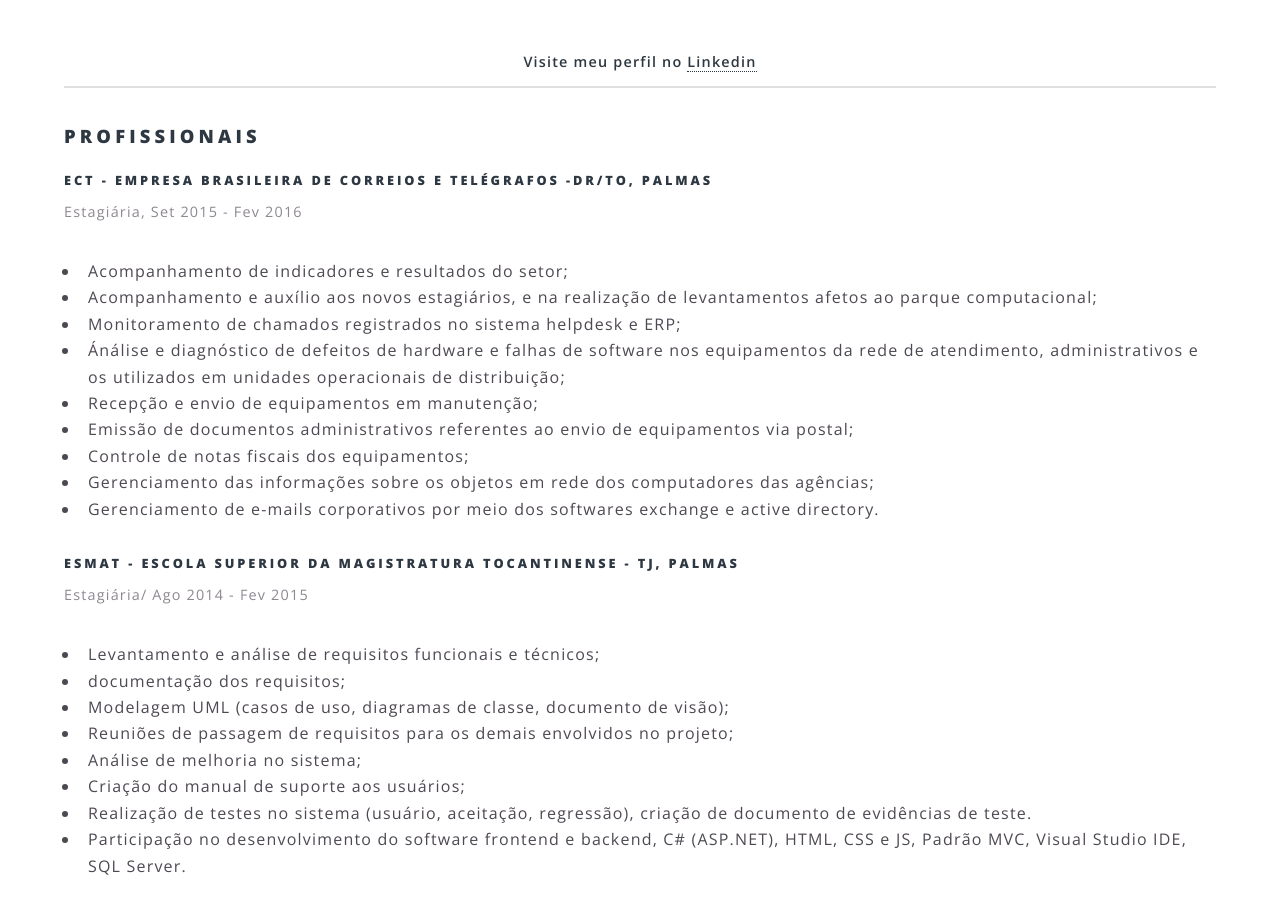
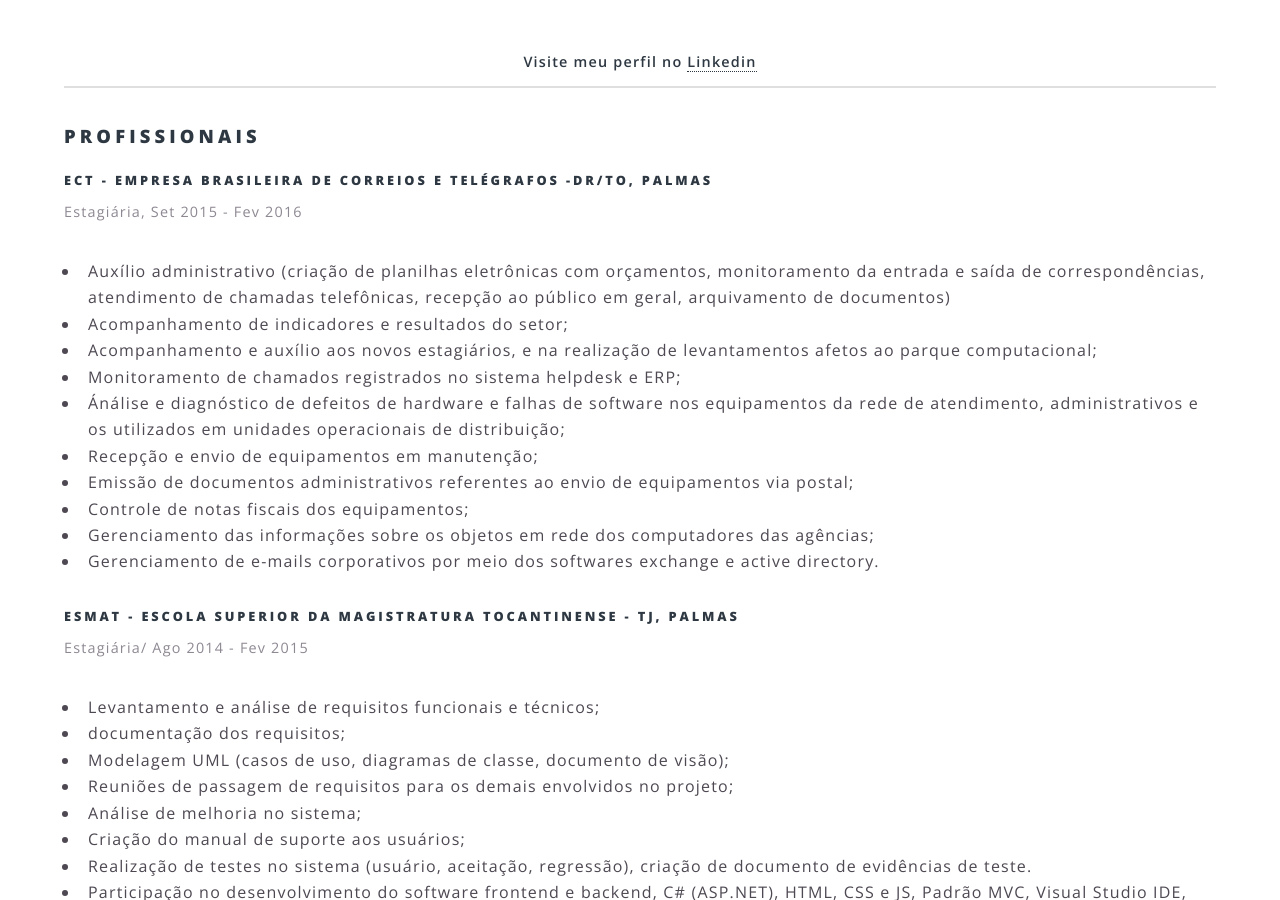
Before and after one commit to SaraFernandes/sarafernandes.github.io_sfdhgdfg, a Jekyll site: the page built from experiencias.html, in a window 1280 px wide and 900 px high, scrolled down 482 px. Built offline with Jekyll 4.4.1, drawn with Linux system fonts in a browser that asks for light colours.

Commit message:
Update experiencias.html

```diff
--- a/experiencias.html
+++ b/experiencias.html
@@ -23,7 +23,8 @@ title: Experiências
 				</header>
 					<div class="12u 12u$(medium)">
 						<ul>
-							<li>Acompanhamento de indicadores e resultados do setor;</li>
+							<li>Auxílio administrativo (criação de planilhas eletrônicas com orçamentos, monitoramento da entrada e saída de correspondências, atendimento de chamadas telefônicas, recepção ao público em geral, arquivamento de documentos)</li>
+						        <li>Acompanhamento de indicadores e resultados do setor;</li>
 							<li>Acompanhamento e auxílio aos novos estagiários, e na realização de levantamentos afetos ao parque computacional;</li>
 							<li>Monitoramento de chamados registrados no sistema helpdesk e ERP;</li>
 							<li>Ánálise e diagnóstico de defeitos de hardware e falhas de software nos equipamentos da rede de atendimento, administrativos e os utilizados em unidades operacionais de distribuição;</li>
```
